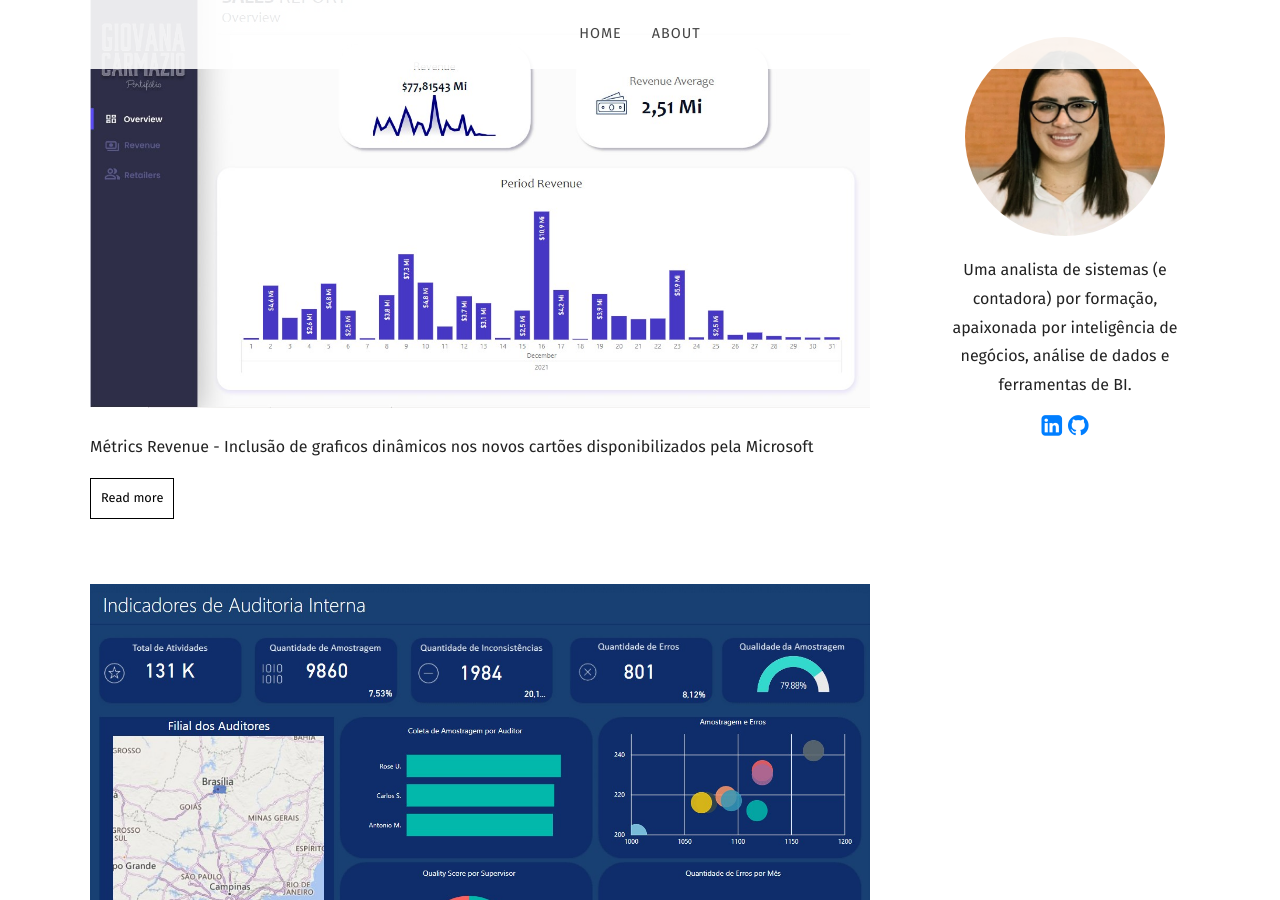
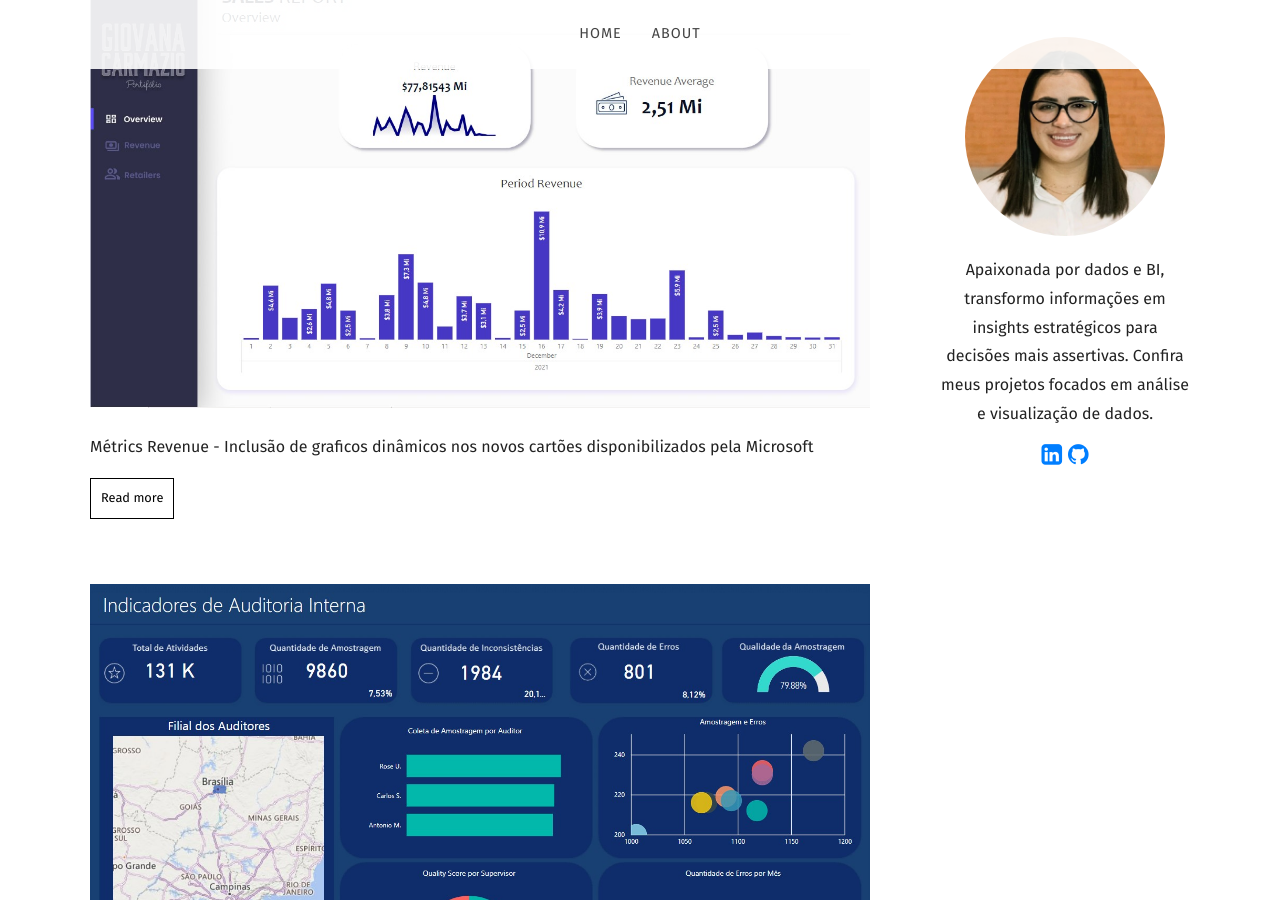
Before and after one commit to Giovanacarmazio/Portifolio, a Jekyll site: the page built from index.html, in a window 1280 px wide and 900 px high, scrolled down 332 px. Built offline with Jekyll 4.4.1, drawn with Linux system fonts in a browser that asks for light colours; some web fonts are replaced; the list of posts is cut into pages by our own code.

Commit message:
Update sidebar.yml

```diff
--- a/_data/sidebar.yml
+++ b/_data/sidebar.yml
@@ -1,4 +1,4 @@
 author_image: /images/author.jpg
-description_markdown: "  Uma analista de sistemas (e contadora) por formação, apaixonada por inteligência de negócios, análise de dados e ferramentas de BI."
+description_markdown: "Apaixonada por dados e BI, transformo informações em insights estratégicos para decisões mais assertivas. Confira meus projetos focados em análise e visualização de dados."
 LinkedIn: giovana-carmazio
 github: Giovanacarmazio
```
